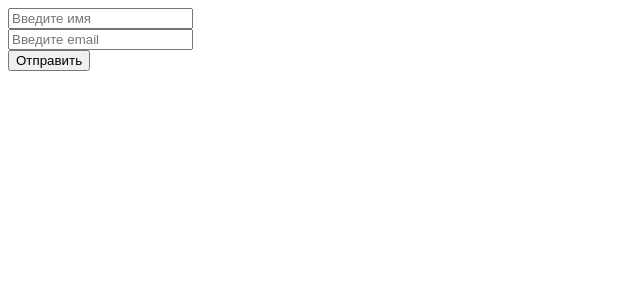
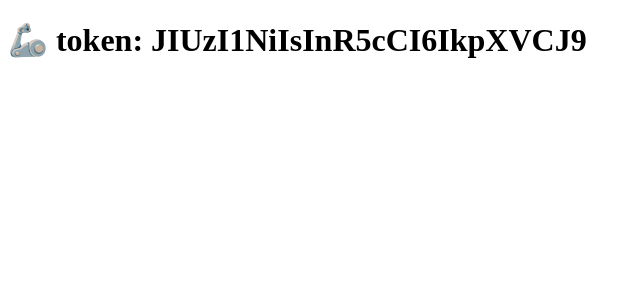
Before and after one commit to Cyberplata/frontend-students-exams-main, a React (Vite) app: page /secret/JIUzI1NiIsInR5cCI6IkpXVCJ9 in a window 1280 px wide. Shown: the top 300 px of the page, without its empty margins (0-641 px from the left). Built offline with nearby package versions, Linux system fonts and the light colour scheme.

Commit message:
04Спринт4неделя - 6ая задача

```diff
--- a/src/main.tsx
+++ b/src/main.tsx
@@ -1,76 +1,39 @@
-import { CSSProperties } from "react"
+import { useEffect } from "react"
 import { createRoot } from "react-dom/client"
-import { SubmitHandler, useForm } from "react-hook-form"
+import { BrowserRouter, Route, Routes, useNavigate, useParams } from "react-router"
 
-const error: CSSProperties = {
-  color: "red",
-  fontWeight: "bold",
+const Login = () => {
+  const navigate = useNavigate()
+
+  useEffect(() => {
+    navigate("/secret/JIUzI1NiIsInR5cCI6IkpXVCJ9")
+  }, [])
+
+  return <div>Login</div>
 }
 
-type Inputs = {
-  firstName: string
-  email: string
+const SecretToken = () => {
+  // const token = "no token" // ❗ FIX
+  const { token } = useParams<{ token: string }>() // ✅
+  // const token = useParams().token || "no token"
+
+
+  return <h1>🦾 token: {token}</h1>
 }
 
-const Login = () => {
-  const {
-    register,
-    handleSubmit,
-    formState: { errors },
-  } = useForm<Inputs>({
-    defaultValues: { firstName: "", email: "" },
-  })
+createRoot(document.getElementById("root")!).render(
+  <BrowserRouter>
+    <Routes>
+      <Route path={"/"} element={<Login />} />
+      <Route path={"/secret/:token"} element={<SecretToken />} />
+    </Routes>
+  </BrowserRouter>,
+)
 
-  const onSubmit: SubmitHandler<Inputs> = (data) => {
-    alert(JSON.stringify(data, null, 2))
-  }
+// 📜Описание:
+// Исправьте код на строке с пометкой ❗FIX так, чтобы на странице отобразился токен.
 
-  return (
-    <form onSubmit={handleSubmit(onSubmit)}>
-      <div>
-        <input {...register("firstName")} placeholder={"Введите имя"} />
-      </div>
-      <div>
-        <input
-          {...register("email", {
-            required: "Email is required",
-            pattern: {
-              value: /^[a-zA-Z0-9._-]+@[a-zA-Z0-9.-]+\.[a-zA-Z]{2,4}$/,
-              message: "Incorrect email",
-            },
-          })}
-          placeholder={"Введите email"}
-        />
-        {/*<input*/}
-        {/*  type="password"*/}
-        {/*  label="Password"*/}
-        {/*  placeholder={"Введите password"}*/}
-        {/*  {...register("password", {*/}
-        {/*    required: "Password is required",*/}
-        {/*    // pattern: {*/}
-        {/*    //    value: /^.{3,}$/,*/}
-        {/*    minLength: {*/}
-        {/*      // ✅ Использование minLength здесь лучше, чем регулярное выражение, потому что оно встроено в react-hook-form и сразу работает с errors*/}
-        {/*      value: 3,*/}
-        {/*      message: "Password must be at least 3 characters long",*/}
-        {/*    },*/}
-        {/*  })}*/}
-        {/*/>*/}
-        {errors.email && <div style={error}>{errors.email.message}</div>}
-      </div>
-      <button type="submit">Отправить</button>
-    </form>
-  )
-}
+//❗Ответ можно указывать с типизацией и без. Учтено несколько вариантов
 
-createRoot(document.getElementById("root")!).render(<Login />)
-
-// 📜 Описание:
-// Загрузив приложение вы увидите ошибку под полем email, но вы еще ничего не ввели.
-// Исправьте строку кода которая выводит сообщение удовлетворяющее условиям:
-// 1) Сообщение об ошибке показывалось только в том случае, когда email введен некорректно.
-// 2) Вместо ERROR должен быть конкретный текст ошибки прописанный в валидации к этому полю.
-// Исправленную версию строки напишите в качестве ответа.
-
-// 🖥 Пример ответа: {<div style={error}>Incorrect email</div>}
-// {errors.email && <div style={error}>ERROR</div>} ✅
+// 🖥 Пример ответа: const token = 'JIUzI1NiIsInR5cCI6IkpXVCJ9'
+// const { token } = useParams<{ token: string }>() // ✅
```
